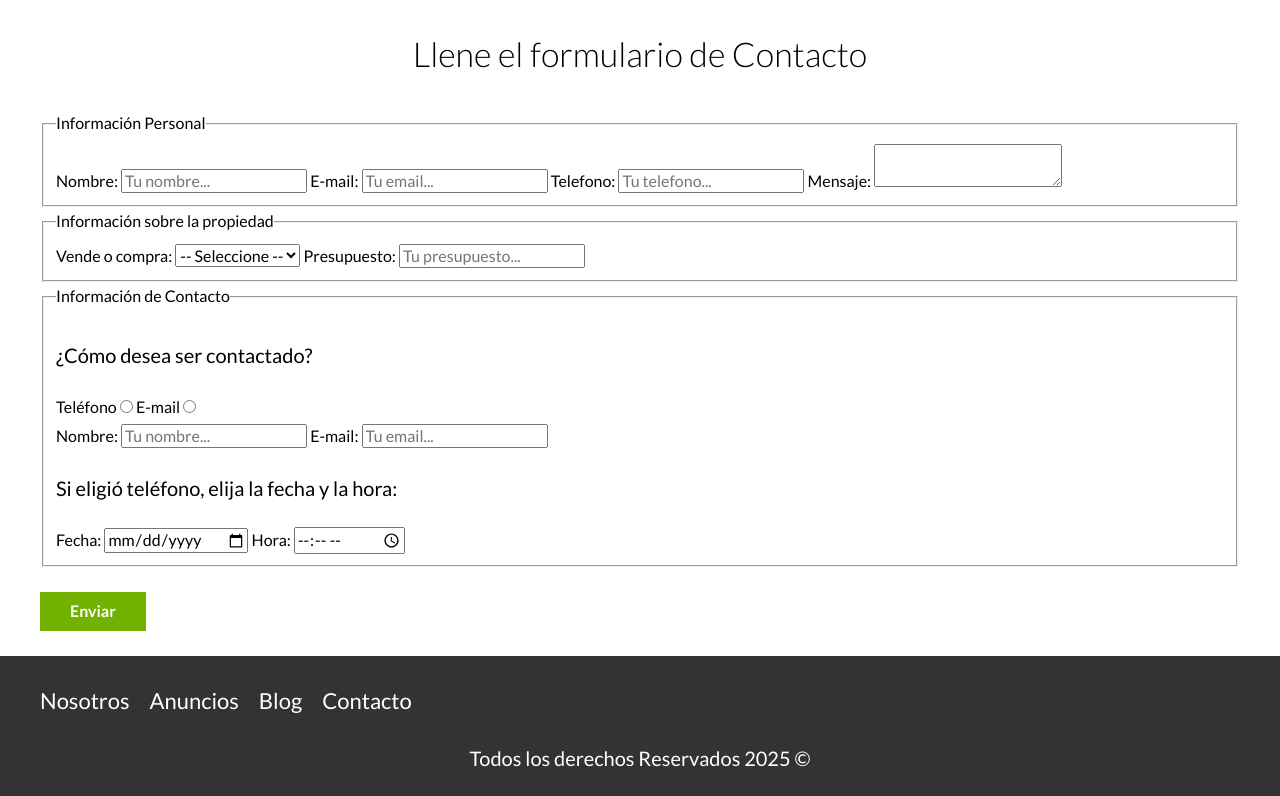
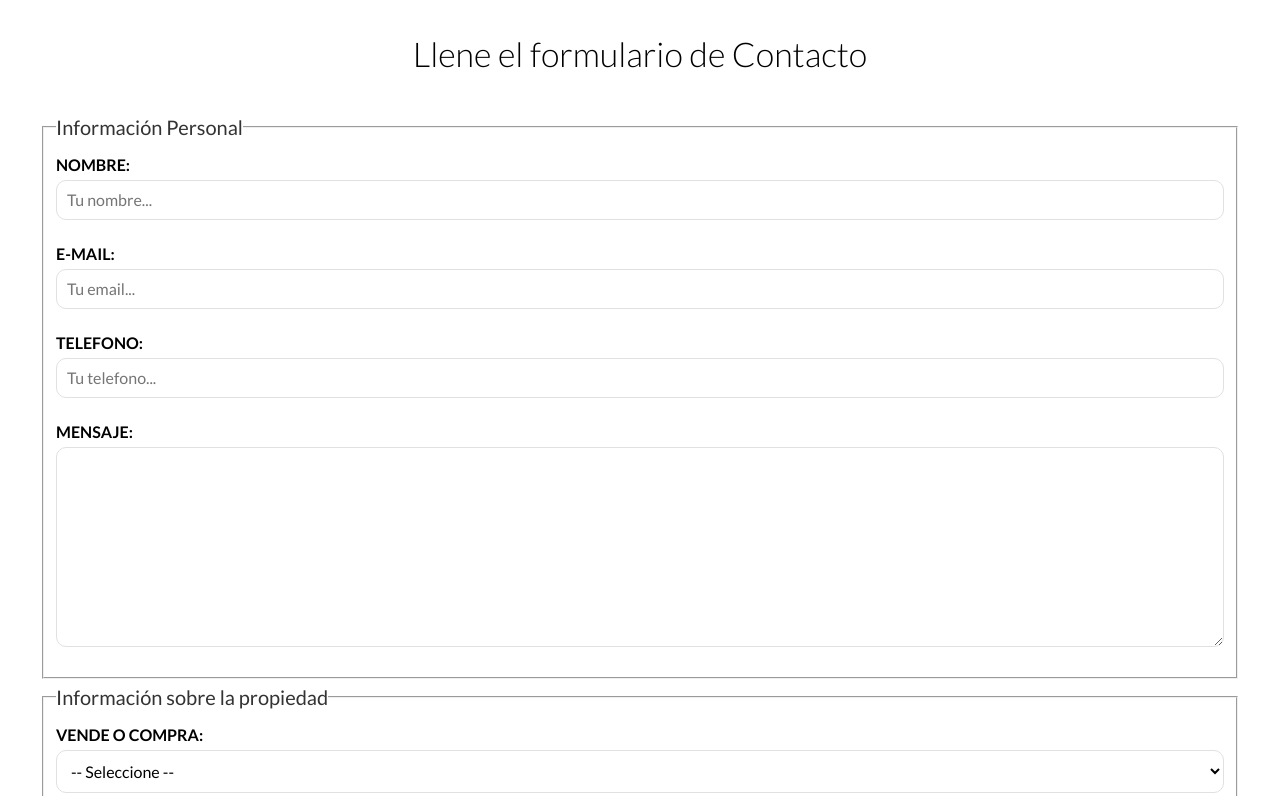
Before and after one commit to Ever-VC/Bienesraices, a website: page contacto.html in a window 1280 px wide. Shown: the part 814-1610 px from the top of the page. Drawn offline with Linux system fonts and the light colour scheme.

Commit message:
✨ New Feature: Diseño de formulario de contacto

```diff
--- /dev/null
+++ b/src/scss/layout/_formularios.scss
@@ -0,0 +1,47 @@
+@use 'base/variables' as v;
+@use 'base/mixins' as m;
+
+.formulario {
+    p {
+        font-size: 1.4rem;
+        color: v.$grisOscuro;
+        margin: 2rem 0 0 0;
+    }
+
+    legend {
+        font-size: 2rem;
+        color: v.$grisOscuro;
+    }
+
+    label {
+        font-weight: v.$bold;
+        text-transform: uppercase;
+        display: block;
+    }
+
+    input:not([type="submit"]), textarea, select {
+        padding: 1rem;
+        display: block;
+        width: 100%;
+        background-color: v.$blanco;
+        border: 1px solid v.$gris;
+        border-radius: 1rem;
+        margin-bottom: 2rem;
+    }
+
+    textarea {
+        height: 20rem;
+    }
+
+    .forma-contacto {
+        max-width: 30rem;
+        display: flex;
+        justify-content: space-between;
+        align-items: center;
+    }
+
+    input[type="radio"] {
+        margin: 0;
+        width: auto;
+    }
+}
--- a/src/scss/layout/_index.scss
+++ b/src/scss/layout/_index.scss
@@ -6,3 +6,4 @@
 @forward 'contactar';
 @forward 'inferior';
 @forward 'testimoniales';
+@forward 'formularios';
```
Also changed, not shown: build/css/app.css, 1 other file.
